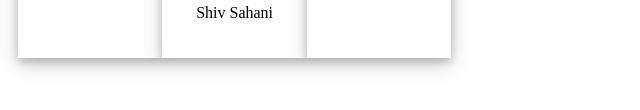
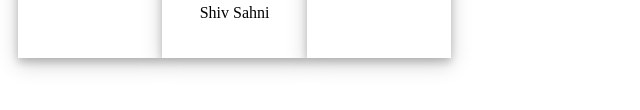
Before and after one commit to shauryasharma12/NewMedia, a plain HTML site: page contact.html in a window 1280 px wide. Shown: the part 338-448 px from the top of the page, 0-640 px from the left. Drawn offline with Linux system fonts and the light colour scheme.

Commit message:
Name change for Shiv

```diff
--- a/contact.html
+++ b/contact.html
@@ -67,7 +67,7 @@ div.container {
     <div class="polaroid">
         <img src="photos/shiv.jpeg" alt="Shiv Sahni" style="width:100%">
         <div class="container">
-            <p>Shiv Sahani</p>
+            <p>Shiv Sahni</p>
         </div>
     </div>
 
```
